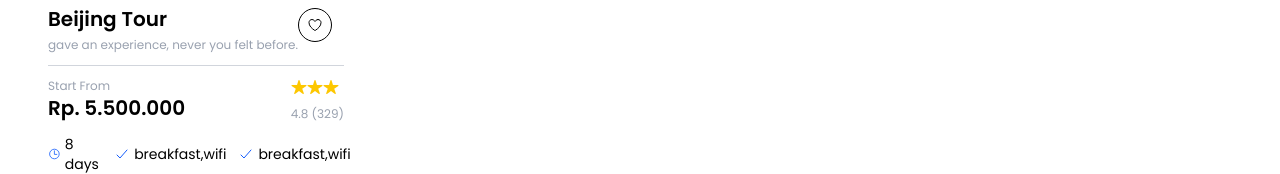
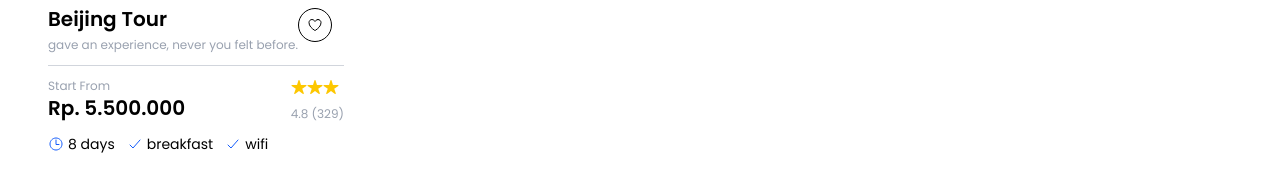
Before and after one commit to ayuarista/GuideLine, a website: page index.html in a window 1280 px wide. Shown: the part 1460-1634 px from the top of the page. Drawn offline with nearby package versions, Linux system fonts and the light colour scheme; a web font is replaced by a local one.

Commit message:
add data

```diff
--- a/index.html
+++ b/index.html
@@ -162,10 +162,10 @@
                             <ion-icon name="time-outline" class="text-blue-600 text-base"></ion-icon>
                             <p class="text-sm" x-text="item.duration"></p>
                         </div>
-                        <template x-for="i in item.facilities">
+                        <template x-for="facility in item.facilities" :key="facility">
                             <div class="flex items-center gap-1">
                                 <ion-icon name="checkmark-outline" class="text-base text-blue-600"></ion-icon>
-                                <span class="text-sm" x-text="item.facilities"></span>
+                                <span class="text-sm" x-text="facility"></span>
                             </div>
                         </template>
                         </div>
```
